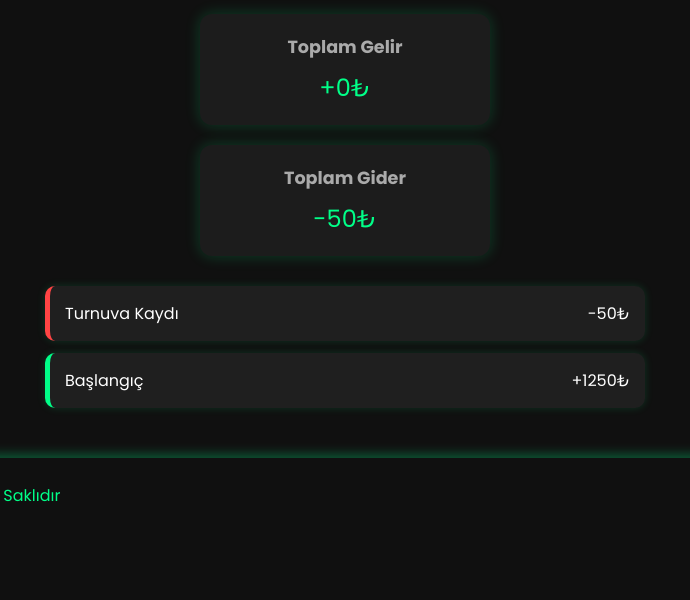
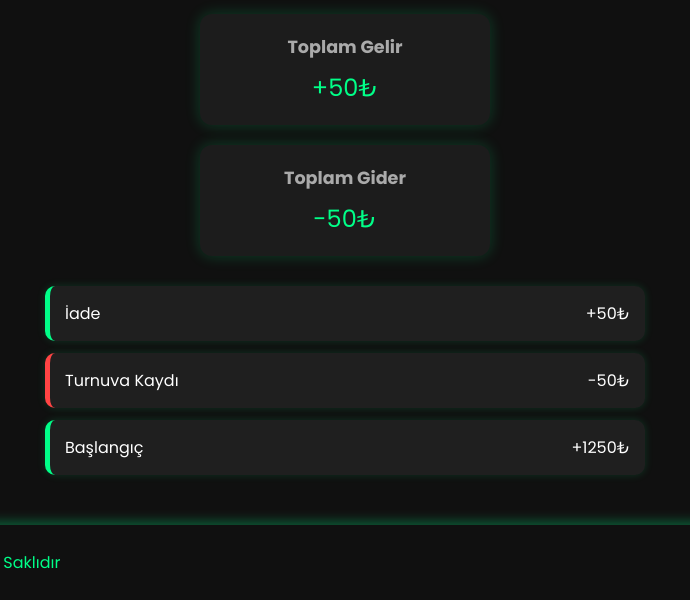
Before and after one commit to llkadir-a/No-Name-Force-Kasa, a plain HTML site: page index.html in a window 1280 px wide. Shown: the part 353-953 px from the top of the page, without its empty margins (295-985 px from the left). Before the commit the page ends 886 px from the top, so only its background shows below. Drawn offline with Linux system fonts and the light colour scheme.

Commit message:
index.html

```diff
--- a/index.html
+++ b/index.html
@@ -174,14 +174,14 @@
 
   <header>
     <img src="f (1).png" alt="Takım Logosu" />
-    <div class="balance">NNF ESPORTS KASASI : 1.200₺</div>
+    <div class="balance">NNF ESPORTS KASASI : 1.250₺</div>
   </header>
 
 
   <div class="summary">
     <div class="summary-box">
       <h3>Toplam Gelir</h3>
-      <p>+0₺</p>
+      <p>+50₺</p>
     </div>
     <div class="summary-box">
       <h3>Toplam Gider</h3>
@@ -198,6 +198,10 @@
     <div class="transaction expense">
       <span>Turnuva Kaydı</span>
       <span>-50₺</span>
+    </div>
+    <div class="transaction income">
+      <span>İade</span>
+      <span>+50₺</span>
     </div>
 
   </div>
```
